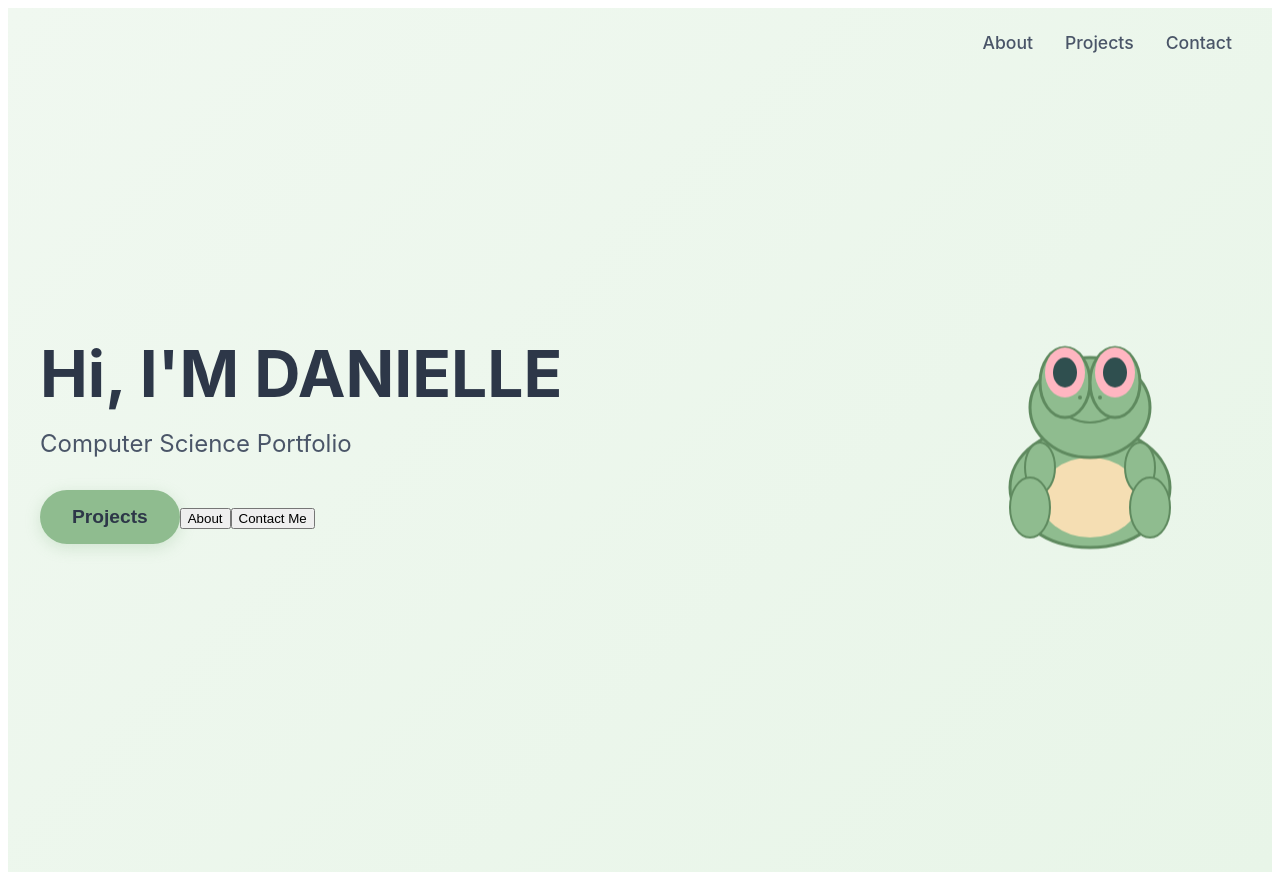
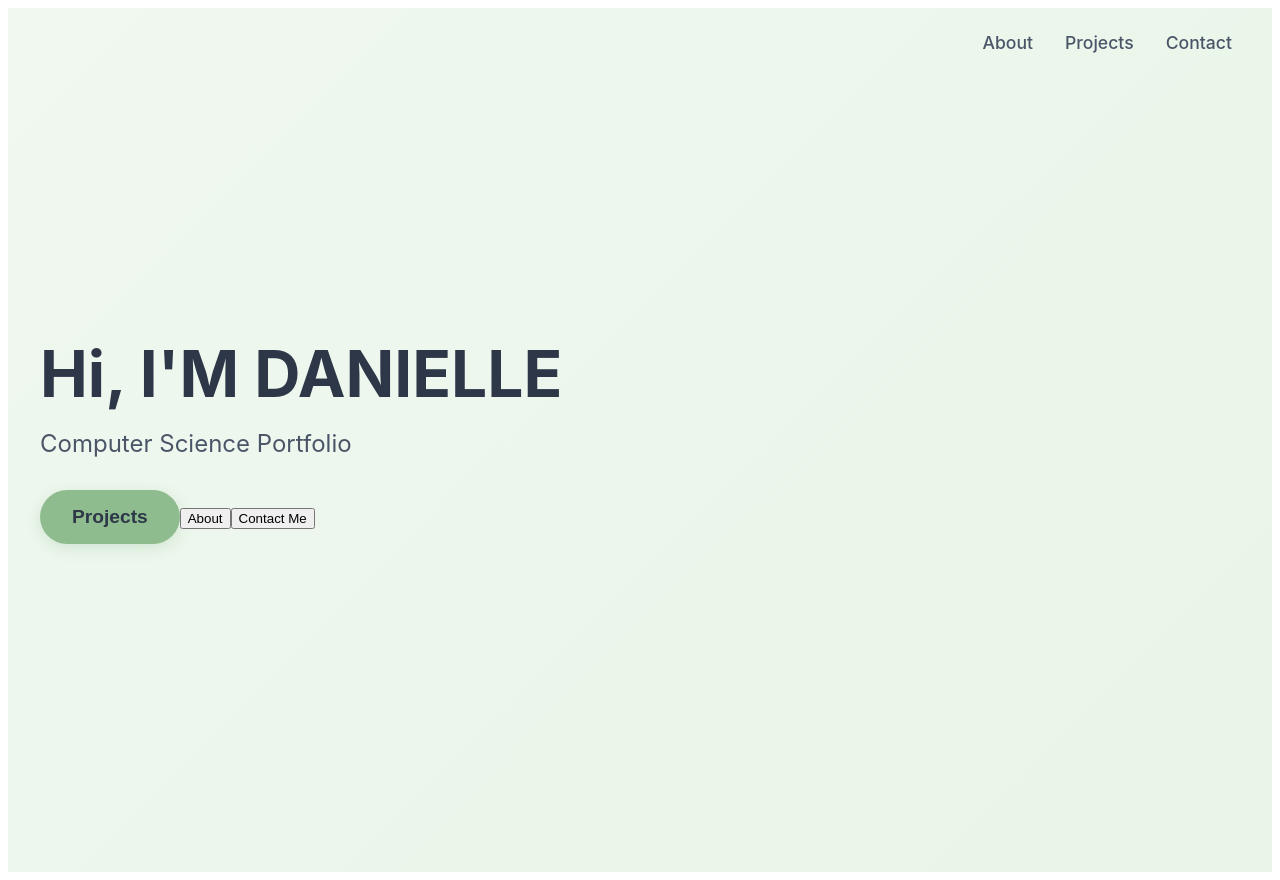
Before and after one commit to dalawton/my-portfolio, a Next.js app: page / in a window 1280 px wide. Built offline with nearby package versions, Linux system fonts and the light colour scheme.

Commit message:
remove demon frog

```diff
--- a/pages/index.js
+++ b/pages/index.js
@@ -26,52 +26,6 @@ export default function Home() {
             <button className="projects-btn">Projects</button>
             <button className="about-btn">About</button>
             <button className="contact-btn">Contact Me</button>
-          </div>
-
-          <div className="illustration">
-            <svg width="300" height="300" viewBox="0 0 300 300" xmlns="http://www.w3.org/2000/svg">
-              {/* Frog body */}
-              <ellipse cx="150" cy="200" rx="80" ry="60" fill="#8FBC8F" stroke="#5F8A5F" strokeWidth="3"/>
-
-              {/* Frog belly */}
-              <ellipse cx="150" cy="210" rx="50" ry="40" fill="#F5DEB3"/>
-
-              {/* Frog head */}
-              <ellipse cx="150" cy="120" rx="60" ry="50" fill="#8FBC8F" stroke="#5F8A5F" strokeWidth="3"/>
-
-              {/* Left eye bump */}
-              <ellipse cx="125" cy="95" rx="25" ry="35" fill="#8FBC8F" stroke="#5F8A5F" strokeWidth="3"/>
-
-              {/* Right eye bump */}
-              <ellipse cx="175" cy="95" rx="25" ry="35" fill="#8FBC8F" stroke="#5F8A5F" strokeWidth="3"/>
-
-              {/* Left eye */}
-              <ellipse cx="125" cy="85" rx="20" ry="25" fill="#FFB6C1"/>
-              <ellipse cx="125" cy="85" rx="12" ry="15" fill="#2F4F4F"/>
-
-              {/* Right eye */}
-              <ellipse cx="175" cy="85" rx="20" ry="25" fill="#FFB6C1"/>
-              <ellipse cx="175" cy="85" rx="12" ry="15" fill="#2F4F4F"/>
-
-              {/* Left front leg */}
-              <ellipse cx="100" cy="180" rx="15" ry="25" fill="#8FBC8F" stroke="#5F8A5F" strokeWidth="2"/>
-
-              {/* Right front leg */}
-              <ellipse cx="200" cy="180" rx="15" ry="25" fill="#8FBC8F" stroke="#5F8A5F" strokeWidth="2"/>
-
-              {/* Left back leg */}
-              <ellipse cx="90" cy="220" rx="20" ry="30" fill="#8FBC8F" stroke="#5F8A5F" strokeWidth="2"/>
-
-              {/* Right back leg */}
-              <ellipse cx="210" cy="220" rx="20" ry="30" fill="#8FBC8F" stroke="#5F8A5F" strokeWidth="2"/>
-
-              {/* Mouth */}
-              <path d="M 130 130 Q 150 140 170 130" stroke="#5F8A5F" strokeWidth="2" fill="none"/>
-
-              {/* Nostril details */}
-              <circle cx="140" cy="110" r="2" fill="#5F8A5F"/>
-              <circle cx="160" cy="110" r="2" fill="#5F8A5F"/>
-            </svg>
           </div>
         </div>
       </main>
```
